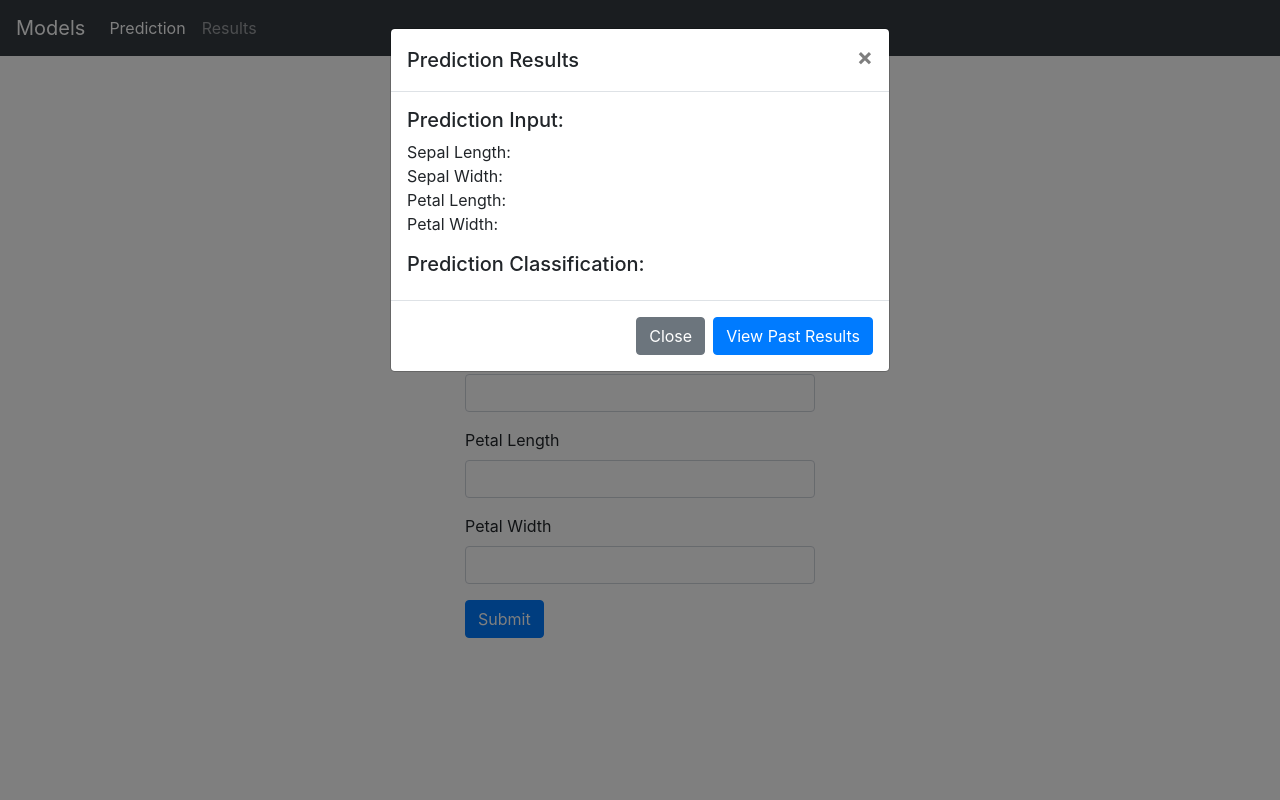
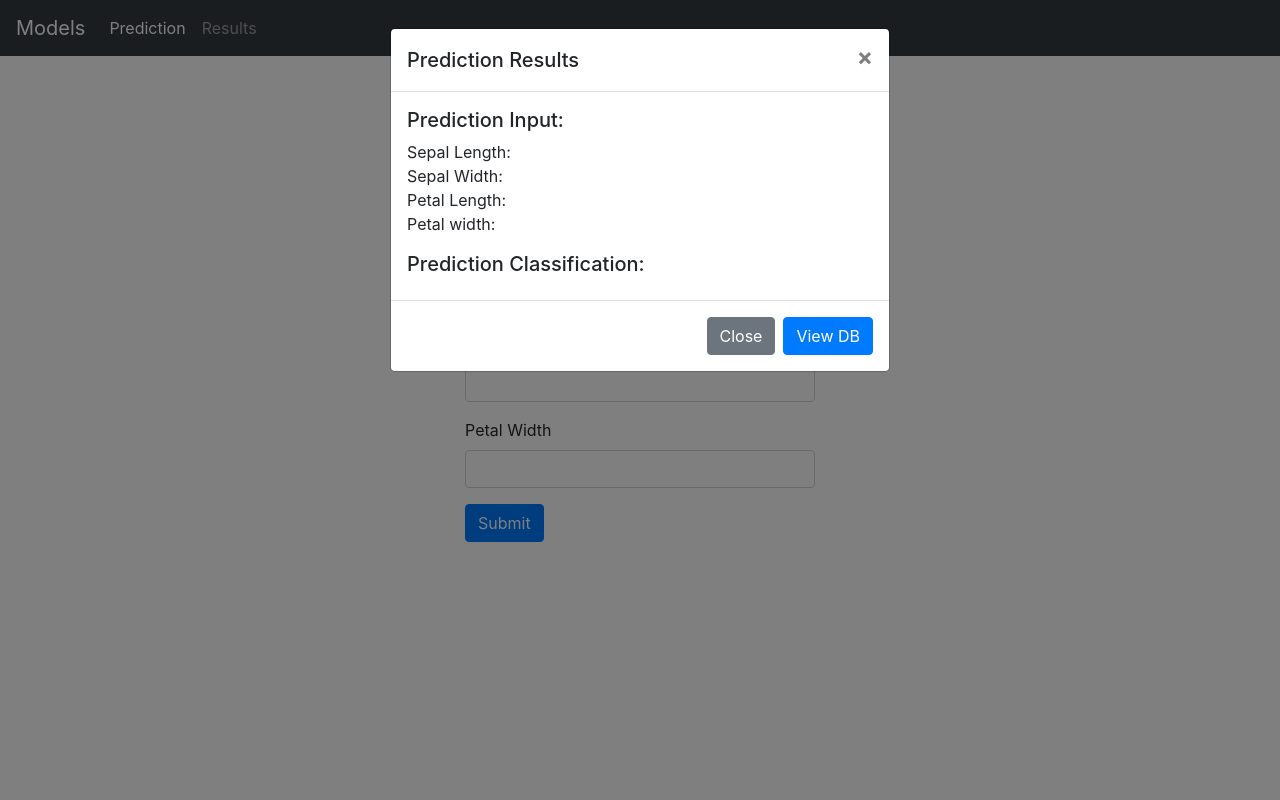
Before and after one commit to bijeshofficial/machine_learning_models, a Django app: page / in a window 1280 px wide, after a click on "Submit". Run offline with Django 3.2, Linux system fonts and the light colour scheme; some libraries are stand-ins or nearby versions.

Commit message:
modified iris.html

```diff
--- a/iris/templates/iris/iris.html
+++ b/iris/templates/iris/iris.html
@@ -3,6 +3,7 @@
 {% block main %}
 
 <!-- Modal for displaying the result -->
+<!-- Modal -->
 <div class="modal fade" id="exampleModal" tabindex="-1" role="dialog" aria-labelledby="exampleModalLabel" aria-hidden="true">
     <div class="modal-dialog" role="document">
         <div class="modal-content">
@@ -14,16 +15,16 @@
             </div>
             <div class="modal-body">
                 <h5>Prediction Input:</h5>
-          <div>Sepal Length: <span id = 'sl'></span></div>
-          <div>Sepal Width: <span id = 'sw'></span></div>
-          <div>Petal Length: <span id = 'pl'></span></div>
-          <div>Petal Width: <span id = 'pw'></span></div>
-          <h5 class='pt-3'> Prediction Classification:</h5>
-          <div id = 'prediction'></div>
+                <div>Sepal Length: <span id="sl"></span></div>
+                <div>Sepal Width: <span id="sw"></span></div>
+                <div>Petal Length: <span id="pl"></span></div>
+                <div>Petal width: <span id="pw"></span></div>
+                <h5 class="pt-3">Prediction Classification:</h5>
+                <div id="prediction"></div>
             </div>
             <div class="modal-footer">
                 <button type="button" class="btn btn-secondary" data-dismiss="modal">Close</button>
-          <a class="btn btn-primary" href='/results' role = 'button'>View Past Results</a>
+                <a class="btn btn-primary" href="/results" role="button">View DB</a>
             </div>
         </div>
     </div>
@@ -31,48 +32,49 @@
   <!-- End of modal -->
   <!-- Main form -->
     <div class="container pt-5">
-        <div class = "row justify-content-md-center">
+    <div class="row justify-content-md-center">
         <div class="col-md-4">
-                <h1>Iris Prediction Using SVM Algorithm</h1>
-                <form action = "" id ="post-form">
+            <h1>Iris Prediction</h1>
+            <form action="" id="post-form">
                 {% csrf_token %}
-                    <div class = "form-group">
-                        <label for="sepal_length">Sepal Length </label>
-                        <input type = "number" step ="0.1" class = "form-control" id = "sepal_length" placeholder="" required>
+                <div class="form-group">
+                    <label for="sepal_length">Sepal Length</label>
+                    <input type="number" step="0.1" class="form-control" id="sepal_length" placeholder="" required>
                 </div>
-                    <div class = "form-group">
-                        <label for="sepal_width">Sepal Width </label>
-                        <input type = "number" step ="0.1" class = "form-control" id = "sepal_width" placeholder="" required>
+                <div class="form-group">
+                    <label for="Sepal Width">Sepal Width</label>
+                    <input type="number" step="0.1" class="form-control" id="sepal_width" placeholder="" required>
                 </div>
-                    <div class = "form-group">
-                        <label for="petal_length">Petal Length </label>
-                        <input type = "number" step ="0.1" class = "form-control" id = "petal_length" placeholder="" required>
+                <div class="form-group">
+                    <label for="petal_length">Petal Length</label>
+                    <input type="number" step="0.1" class="form-control" id="petal_length" placeholder="" required>
                 </div>
-                    <div class = "form-group">
-                        <label for="petal_width">Petal Width </label>
-                        <input type = "number" step ="0.1" class = "form-control" id = "petal_width" placeholder="" required>
+                <div class="form-group">
+                    <label for="petal_width">Petal Width</label>
+                    <input type="number" step="0.1" class="form-control" id="petal_width" placeholder="" required>
                 </div>
-                    <button type = "submit" value = "Submit" class = "btn btn-primary" data-toggle="modal" data-target = "#exampleModal">Submit</button>
+                <button type="submit" value="Submit" class="btn btn-primary" data-toggle="modal" data-target="#exampleModal">Submit</button>
             </form>
         </div>
     </div>
 </div>
+
 <!-- End of form -->
 <script>
-        $(document).on('submit','#post-form',function(e){
+        $(document).on('submit', '#post-form',function(e){
         e.preventDefault();
         $.ajax({
             type:'POST',
-                url: '{% url "iris:submit_prediction" %}',
-                data: {
+            url:'{% url "iris:submit_prediction" %}',
+            data:{
                 sepal_length:$('#sepal_length').val(),
                 sepal_width:$('#sepal_width').val(),
                 petal_length:$('#petal_length').val(),
                 petal_width:$('#petal_width').val(),
                 csrfmiddlewaretoken:$('input[name=csrfmiddlewaretoken]').val(),
-                    action: 'post',
+                action: 'post'
             },
-                success:function(json){
+            success:function(json) {
                 document.forms["post-form"].reset();
                 document.getElementById("prediction").innerHTML = json['result']
                 document.getElementById("sl").innerHTML = json['sepal_length']
@@ -80,10 +82,10 @@
                 document.getElementById("pl").innerHTML = json['petal_length']
                 document.getElementById("pw").innerHTML = json['petal_width']
             },
-                error:function(xhr,errmsg,err){
+            error : function(xhr,errmsg,err) {
 
             }
         });
-        });
+    })
 </script>
 {% endblock main %}
--- a/ml_models/urls.py
+++ b/ml_models/urls.py
@@ -18,5 +18,5 @@
 
 urlpatterns = [
     path('admin/', admin.site.urls),
-    path('', include('iris.urls', namespace = 'iris')),
+    path('', include('iris.urls')),
 ]
```
Lines whose indentation alone changed are shown as unchanged.
